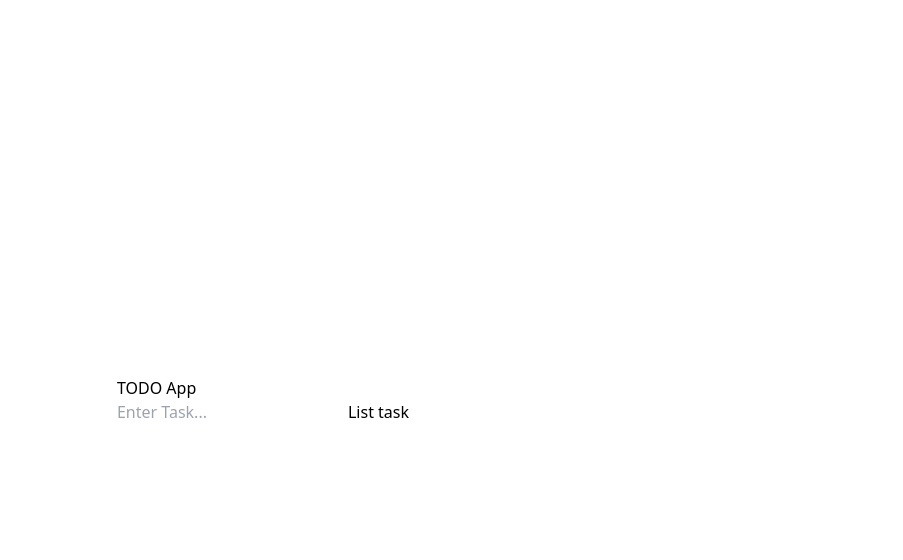
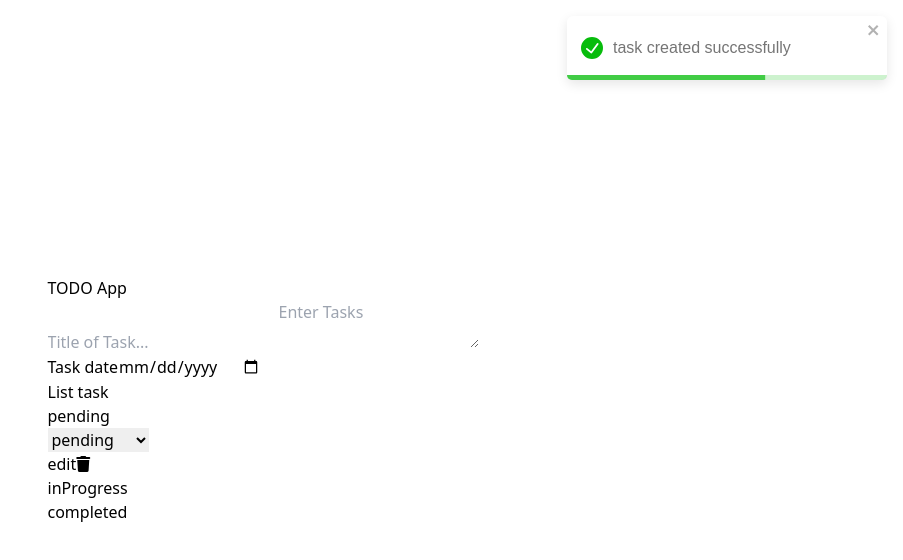
Before and after one commit to RohanPrajapati1/todo_list_react, a React (Vite) app: page / in a window 1280 px wide. Both pictures are taken after a click on the button "List task". Shown: the top 560 px of the page, without its empty margins (377-1280 px from the left). Built offline with nearby package versions, Linux system fonts and the light colour scheme.

Commit message:
status completed

```diff
--- a/src/components/Home.jsx
+++ b/src/components/Home.jsx
@@ -1,116 +1,170 @@
-import React, { useState } from 'react'
-// import { useSearchParams } from 'react-router-dom';
-import { useDispatch, useSelector } from 'react-redux'
-import { createTask, deleteTask, updateTask } from '../redux/taskSlice';
-import '@fortawesome/fontawesome-free/css/all.min.css';
-
-
+import React, { useState } from "react";
+import { useDispatch, useSelector } from "react-redux";
+import {
+  createTask,
+  deleteTask,
+  updateTask,
+  updateTaskStatus,
+} from "../redux/taskSlice";
+import "@fortawesome/fontawesome-free/css/all.min.css";
 
 const Home = () => {
-
   const [value, setValue] = useState("");
-  // const [searchParams , setSearchParams] = useSearchParams();
-  // const taskId = searchParams.get("taskId");
-  const [update, setUpdate] = useState(0);
+  const [subTask, setSubTask] = useState("");
+  const [taskDate, setTaskDate] = useState(null);
+  const [taskStatus, setTaskStatus] = useState("pending");
+  // const [done, setDone] = useState(false);
   const dispatch = useDispatch();
-  const [taskList, setTaskList] = useState([])
-  const [indexToChange, setIndexToChange] = useState(null)
-  const allTasks = useSelector((state) =>
-    state.task.tasks);
-  console.log(allTasks)
+  // const [taskList, setTaskList] = useState([])
+  const [indexToChange, setIndexToChange] = useState(null);
+  const allTasks = useSelector((state) => state.task.tasks);
+  console.log(allTasks);
 
   function handleCreate() {
-
     const task = {
       content: value,
+      subTask: subTask,
       _id: Date.now().toString(36),
-    }
+      date: taskDate,
+      status: taskStatus,
+    };
     if (indexToChange != null) {
-      dispatch(updateTask({ index: indexToChange, value }))
+      dispatch(
+        updateTask({
+          index: indexToChange,
+          value,
+          taskDate,
+          subtask: subTask,
+          status: taskStatus,
+        })
+      );
       setIndexToChange(null);
     } else {
-
       dispatch(createTask(task));
     }
-    setValue('');
+    setValue("");
+    setTaskDate(null);
+    setSubTask("");
   }
 
   function handleDelete(taskId) {
-    // console.log(taskId);
     dispatch(deleteTask(taskId));
   }
 
-  function updateTasks(value) {
+  function updateTasks(value, date, subTask) {
     setValue(value);
-    // setUpdate(1);
-    //  dispatch(updateTask(indexToChange , value));
+    setTaskDate(date);
+    setSubTask(subTask);
+  }
+  function handleUpdateTask(value, item) {
+    dispatch(updateTaskStatus({ value, item }));
   }
 
+  const statusarr = ["pending", "inProgress", "completed"];
 
   return (
     <div>
-
-      <div
-        className='min-w-[500px] flex flex-col gap-5 justify-center items-center border bg-green-400 p-5 rounded-2xl'>
-        <h1
-          className='text-2xl font-serif font-medium'>TODO App</h1>
-        <div
-          className='flex justify-evenly w-[80%]'>
+      <div className="min-w-[850px] max-screen flex flex-col gap-4 justify-center items-center border bg-emerald-300 pb-2  rounded-2xl">
+        <h1 className="text-2xl font-serif font-medium">TODO App</h1>
+        <div className="flex justify-evenly w-[80%] border p-2">
+          <form action="" className="flex flex-col gap-2 w-[100%]">
             <input
-            className='px-2 py-1 border border-gray-400 text-slate-500 rounded-md drop-shadow-lg'
-            placeholder='Enter Task...'
+              className="px-2 py-1 border border-gray-400 text-slate-500 rounded-md drop-shadow-lg w-[100%]"
+              placeholder="Title of Task..."
               type="text"
               value={value}
-            onChange={(e) => setValue(e.target.value)} />
+              onChange={(e) => setValue(e.target.value)}
+            />
+
+            <textarea
+              name=""
+              id=""
+              placeholder="Enter Tasks"
+              minLength={20}
+              className="rounded-md p-2"
+              value={subTask}
+              onChange={(e) => setSubTask(e.target.value)}
+            ></textarea>
+
+            <div className="flex justify-between items-center">
+              <label htmlFor="date">Task date</label>
+              <input
+                type="date"
+                id="date"
+                className="rounded-md px-2 py-1 drop-shadow-lg w-[60%]"
+                value={taskDate}
+                onChange={(e) => {
+                  setTaskDate(e.target.value);
+                }}
+              />
+            </div>
 
             <button
-            className='py-1 px-4 rounded-md bg-cyan-400 drop-shadow-lg hover:bg-cyan-500'
+              type="reset"
+              className="py-1 px-4 rounded-md bg-cyan-400 drop-shadow-lg hover:bg-cyan-500"
               onClick={handleCreate}
             >
-            {indexToChange != null ? 'update task' : 'List task'}
+              {indexToChange != null ? "update task" : "List task"}
             </button>
+          </form>
         </div>
 
-        <div className='min-w-[69%] p-5 rounded-sm border flex flex-col gap-5'>
-          {
-            allTasks.length > 0 &&
-            allTasks.map(
-              (task, index) => {
-                return (
-                  <div className='border rounded-sm px-2 flex justify-between items-center gap-2'>
-                    {/* <input type="checkbox"/> */}
-                    <p
-                      className='text-lg font-serif'>
+        <div className="min-w-[80%] p-5 rounded-sm border flex flex-col gap-5 overflow-y-scroll">
+          <div className="flex justify-evenly gap-20 text-lg text-cyan-800 bg-cyan-600 ">
+            {statusarr.map((it, ind) => (
+              <div key={ind} className=" min-w-[350px] max-w-[400px] ">
+                <h1>{it}</h1>
+                {/* {console.log('ddd',allTasks.filter(it => it.status == it))} */}
+                {allTasks
+                  .filter((ite) => ite.status == it)
+                  .map((task, index) => (
+                    <div
+                      key={index}
+                      className="w-full border rounded-sm p-2 flex flex-col justify-between items-center gap-3 h-[200px] bg-white text-black"
+                    >
+                      <select
+                        name="status"
+                        id=""
+                        className="bg-inherit"
+                        onChange={(e) => handleUpdateTask(e.target.value, task)}
+                      >
+                        {statusarr.map((it) => (
+                          <option key={it} value={it}>
+                            {it}
+                          </option>
+                        ))}
+                      </select>
+                      <div>
+                        <p className="text-lg font-serif underline underline-offset-1">
                           {task.content}
                         </p>
+                        <p>{task.subTask}</p>
+                        <p className="font-light">{task.date}</p>
+                      </div>
 
-                    <div
-                      className='flex gap-4'>
-
+                      <div className="flex flex-row justify-between gap-8 ">
                         <button
                           onClick={() => {
-                          updateTasks(task.content)
-                          setIndexToChange(index)
-                        }}>
+                            updateTasks(task.content, task.date, task.subTask);
+                            setIndexToChange(index);
+                          }}
+                        >
                           edit
                         </button>
 
-
-                      <button
-                        onClick={() => handleDelete(task?._id)}
-                      >
+                        <button onClick={() => handleDelete(task?._id)}>
                           <i className="fa-solid fa-trash"></i>
                         </button>
                       </div>
                     </div>
-                )
-              }
-            )
-          }
+                  ))}
+              </div>
+            ))}
           </div>
         </div>
       </div>
-  )
-}
+    </div>
+  );
+};
 
-export default Home
+export default Home;
--- a/src/redux/taskSlice.js
+++ b/src/redux/taskSlice.js
@@ -4,65 +4,76 @@ import { toast } from 'react-toastify';
 const initialState = {
   tasks: localStorage.getItem("tasks")
     ? JSON.parse(localStorage.getItem("tasks"))
-  :[]
+    : []
 }
 
 export const taskSlice = createSlice({
   name: 'task',
   initialState,
   reducers: {
-    createTask: (state , action) => {
+    createTask: (state, action) => {
       const task = action.payload;
-      console.log(action.payload)
-      if(action.payload.content){
+      console.log(task)
       state.tasks.push(task);
-        localStorage.setItem("tasks" ,
+      localStorage.setItem("tasks",
         JSON.stringify(state.tasks)
       );
       toast.success("task created successfully")
-      }
-
 
     },
-    updateTask: (state , action) => {
-      const {index,value}=action.payload
 
-    state.tasks[index]={id:Date,content:value}
+    updateTask: (state, action) => {
+      const { index, value, taskDate , subtask , status} = action.payload;
+      state.tasks[index] = { id: Date, content: value, date: taskDate  , subTask: subtask , status:status};
+      // console.log(action.payload.value)
 
-      if(action.payload.content){
-        localStorage.setItem("tasks" ,
+      if (action.payload.value) {
+        localStorage.setItem("tasks",
           JSON.stringify(state.tasks)
         );
-        toast.success("task created successfully")
+        toast.success("task created successfully");
       }
+    },
+    updateTaskStatus: (state, action) => {
+      const { value ,item} = action.payload;
+    const arr=state.tasks.map(it=>{
+      if(it._id==item._id){
+        it.status=value
+      }
+    })
 
+    console.log('new arr -',arr)
+
+    const inde=state.tasks.findIndex(it=>it._id==item._id)
+
+   state.tasks[inde].status=value
+
+    localStorage.setItem("tasks",
+      JSON.stringify(state.tasks)
+    );
+    toast.success("task status updated");
 
     },
-    deleteTask: (state , action) => {
+
+    deleteTask: (state, action) => {
       const taskId = action.payload;
-      // console.log(taskId);
+      const index = state.tasks.findIndex((item) =>
+        item._id === taskId);
 
-      const index = state.tasks.findIndex((item)=>
-      item._id === taskId);
-      // console.log(index)
+      if (index >= 0) {
+        state.tasks.splice(index, 1);
 
-      if(index >= 0 ) {
-        state.tasks.splice(index , 1);
-
-        localStorage.setItem("tasks" , JSON.stringify
+        localStorage.setItem("tasks", JSON.stringify
           (state.tasks)
         );
         toast.success('Task deleted');
       }
 
     },
-    // updateTask(state, action){
-
-    // },
   },
 })
 
 // Action creators are generated for each case reducer function
-export const { createTask, deleteTask ,updateTask } = taskSlice.actions
+export const { createTask, deleteTask, updateTask , updateTaskStatus} = taskSlice.actions
 
 export default taskSlice.reducer
```
Also changed, not shown: src/App.jsx (+3 -4 lines), src/index.css (line endings or trailing spaces). Lines whose indentation alone changed are shown as unchanged.
